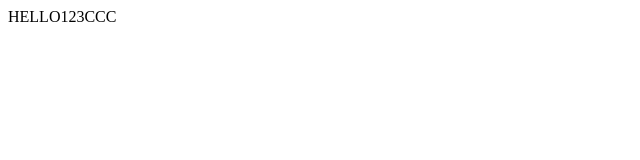
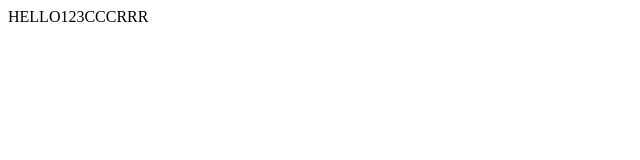
Before and after one commit to kckam/personal, a plain HTML site: page index.html in a window 1280 px wide. Shown: the full height of the page, 0-640 px from the left. Drawn offline with Linux system fonts and the light colour scheme.

Commit message:
Update index.html

```diff
--- a/index.html
+++ b/index.html
@@ -7,6 +7,6 @@
     <title>Document</title>
 </head>
 <body>
-    HELLO123CCC
+    HELLO123CCCRRR
 </body>
 </html>
```
